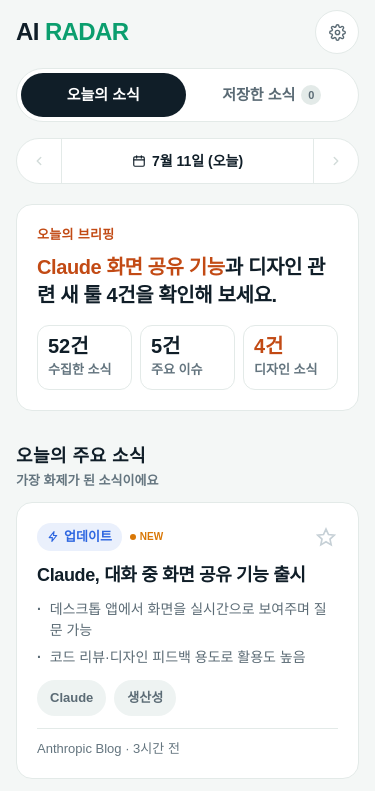
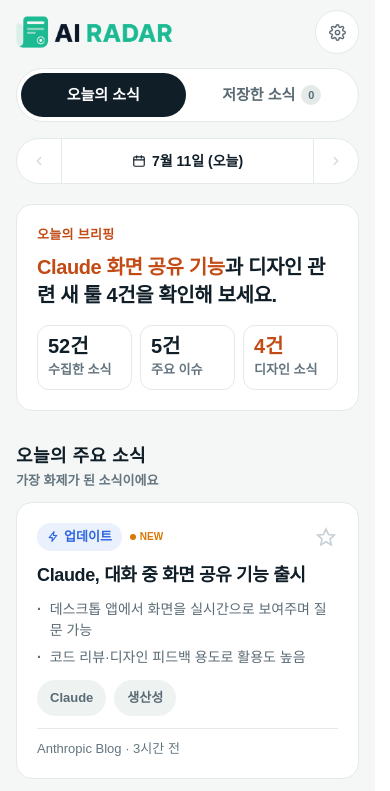
Before and after one commit to lunaatelier/ai-radar, a React (Vite) app: page / in a window 390 px wide. Shown: the top 791 px of the page. Built offline with nearby package versions, Linux system fonts and the light colour scheme; a web font is replaced by a local one.

Commit message:
feat: replace text wordmark with logo image in header
Swaps the "AI RADAR" text button for the logo.png wordmark image,
sized h-8 on mobile / h-6 on desktop as a starting point.

Co-Authored-By: Claude Sonnet 5 <noreply@anthropic.com>

```diff
--- a/src/App.jsx
+++ b/src/App.jsx
@@ -357,8 +357,8 @@ export default function AIRadar() {
         {/* 헤더 — 모바일: 로고+설정(56px) / 아래 50:50 풀폭 탭, 데스크톱: 한 줄 */}
         <header className="pt-1 pb-4 md:py-6">
           <div className="flex items-center justify-between gap-3 h-14 md:h-auto">
-            <button onClick={tabs[0].go} style={{ color: T.ink }} className="font-extrabold tracking-tight text-2xl md:text-lg">
-              AI&nbsp;<span style={{ color: "#0B9E6E" }}>RADAR</span>
+            <button onClick={tabs[0].go} className="shrink-0">
+              <img src="/logo.png" alt="AI RADAR" className="h-8 md:h-6 w-auto" />
             </button>
             <nav style={{ background: T.surface, border: `1px solid ${T.line}` }} className="hidden md:flex rounded-full p-1">
               {tabs.map((t) => <TabBtn key={t.key} t={t} />)}
```
Also changed, not shown: public/logo.png (added).
